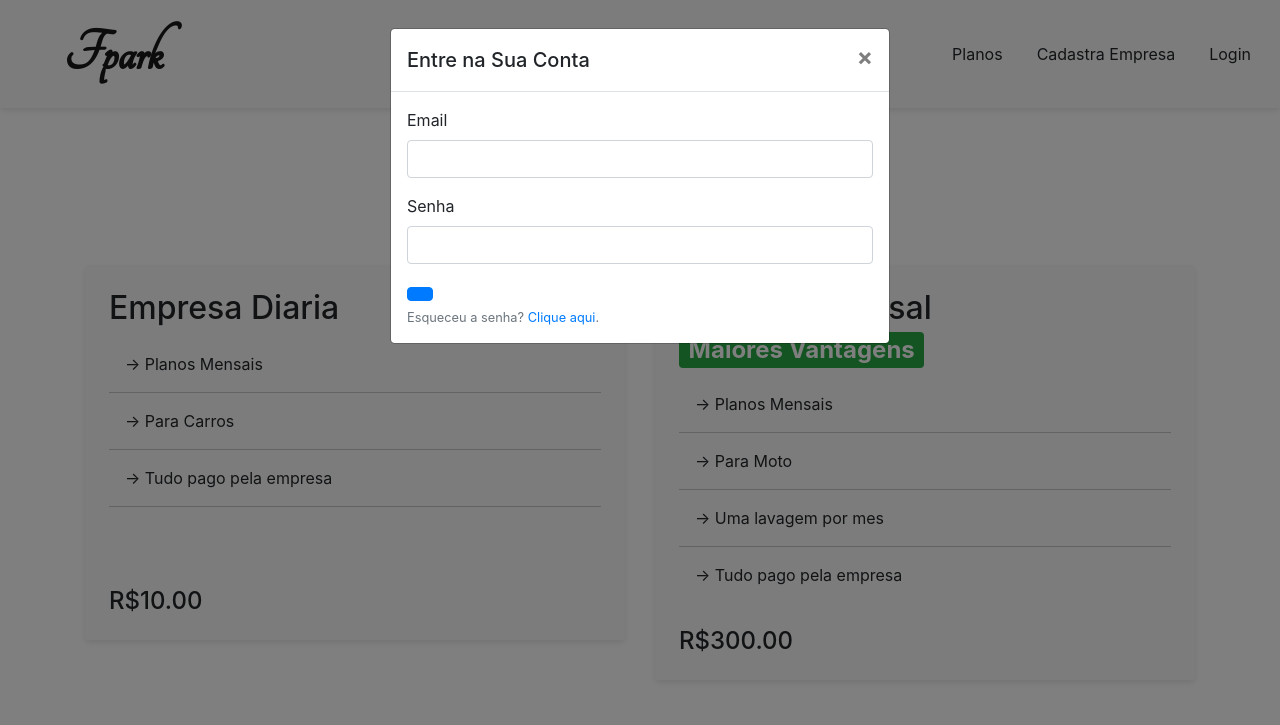
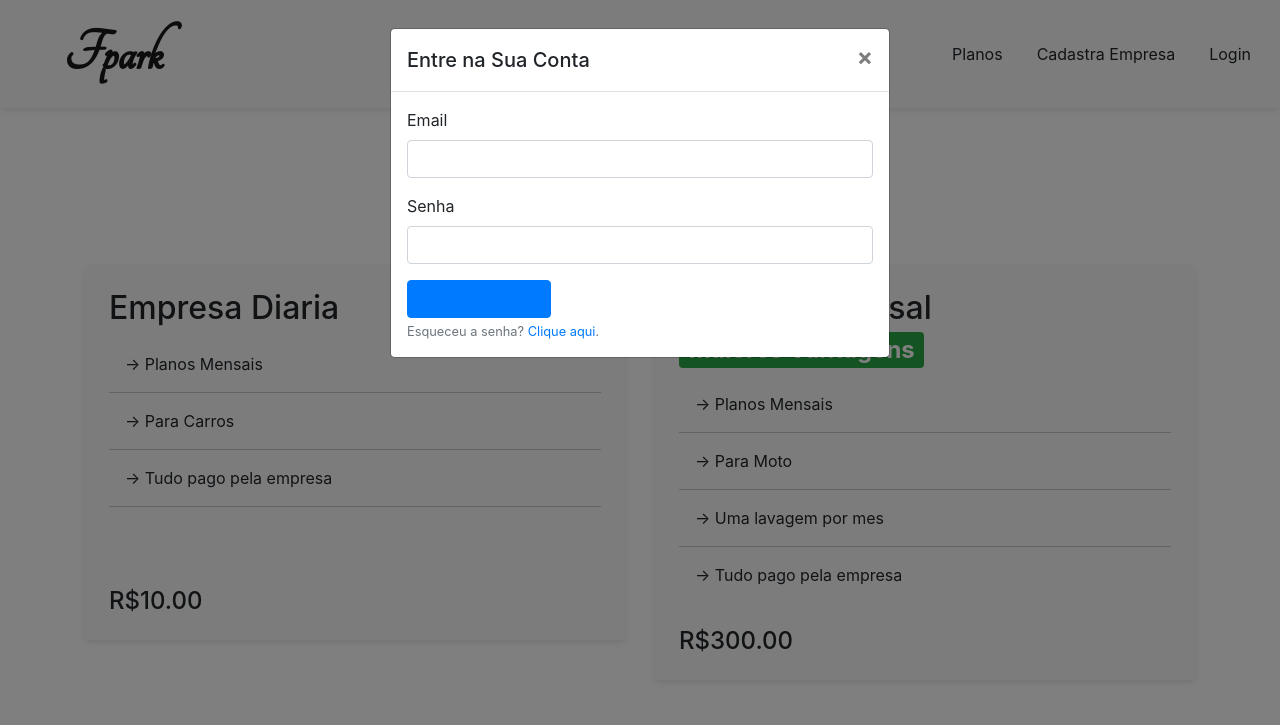
Before and after one commit to fcamarasantos/park, a plain HTML site: page planos.html in a window 1280 px wide. Both pictures are taken after a click on the link "Login". Shown: the top 725 px of the page. Drawn offline with Linux system fonts and the light colour scheme.

Commit message:
TAG A ARRUMADA

```diff
--- a/planos.html
+++ b/planos.html
@@ -31,7 +31,7 @@
                             <label for="loginSenha">Senha</label>
                             <input type="password" class="form-control" id="loginSenha">
                         </div>
-                        <button type="submit" class="btn btn-primary"><a class="modal" href="cadastro.html">Entrar na Conta</a></button>
+                        <button type="submit" class="btn btn-primary" id="modal"><a href="cadastro.html">Entrar na Conta</a></button>
                         <small class="form-text text-muted">Esqueceu a senha? <a href="#">Clique aqui</a>.</small>
                     </form>
                 </div>
```
Also changed, not shown: cadastroEmpresa.html (+1 -1 lines), index.html (+4 -4 lines).
